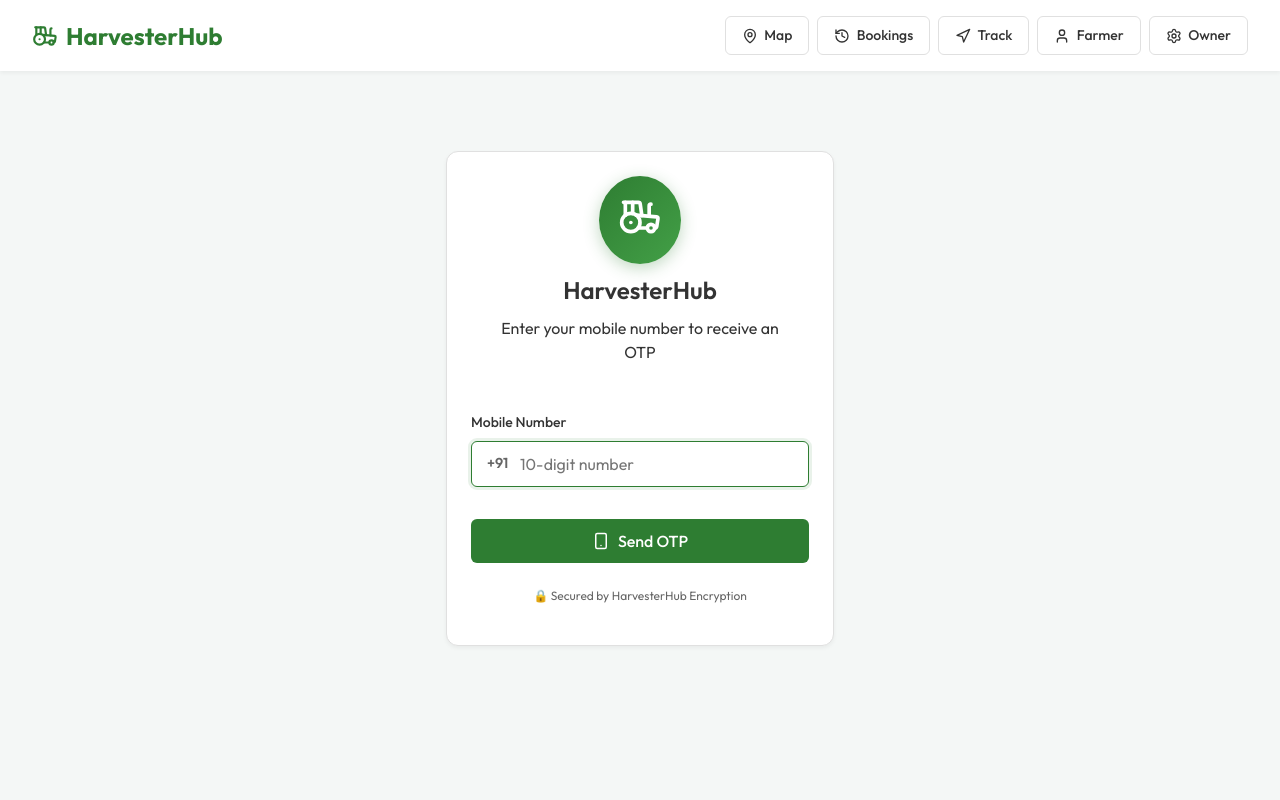
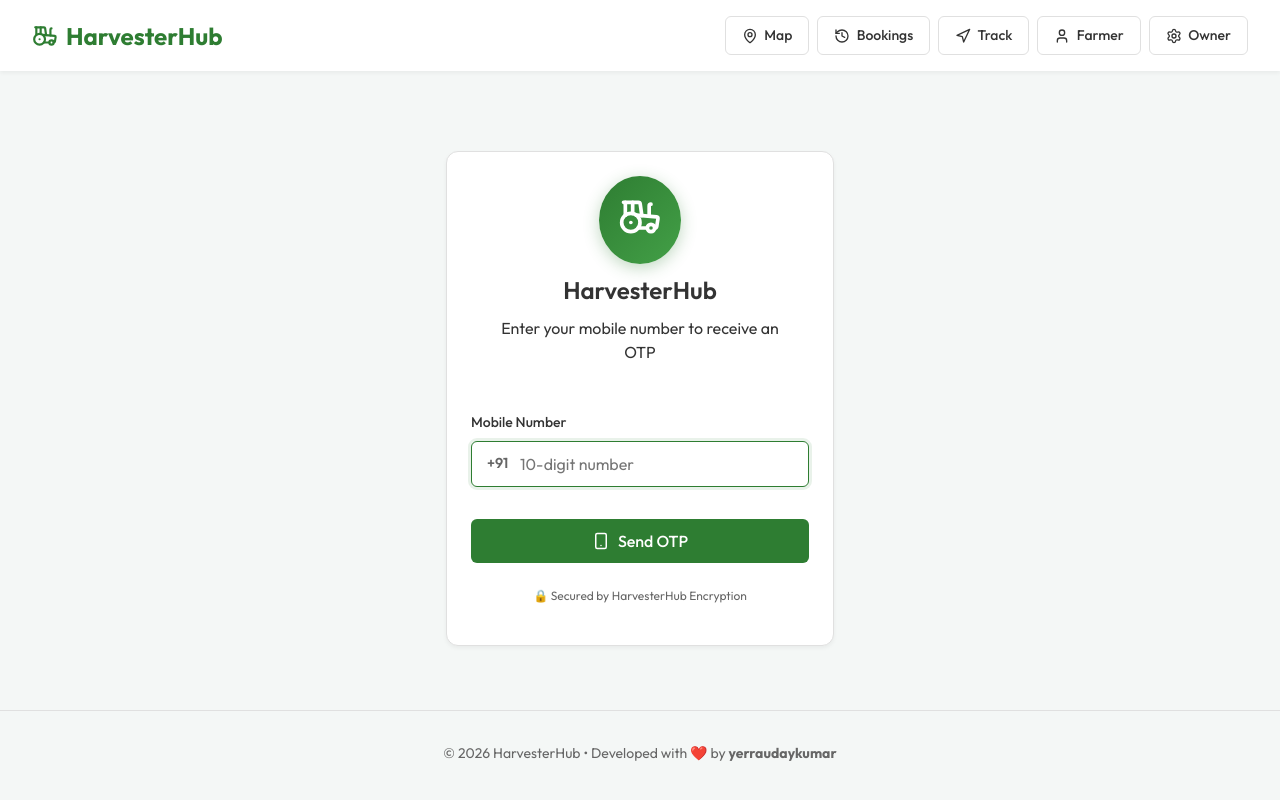
Before and after one commit to yerraudaykumar/tractor-booking-app, a React (Vite) app: page / in a window 1280 px wide. Shown: the top 800 px of the page. Built offline with nearby package versions, Linux system fonts and the light colour scheme.

Commit message:
Add developer attribution for yerraudaykumar

```diff
--- a/src/App.jsx
+++ b/src/App.jsx
@@ -51,6 +51,9 @@ function App() {
             <Route path="/track" element={<TrackVehicle />} />
           </Routes>
         </main>
+        <footer style={{ padding: '2rem 1rem', textAlign: 'center', borderTop: '1px solid var(--border-color)', marginTop: '2rem', color: 'var(--text-muted)', fontSize: '0.875rem' }}>
+          <p>© 2026 HarvesterHub • Developed with ❤️ by <strong>yerraudaykumar</strong></p>
+        </footer>
       </div>
     </BrowserRouter>
   );
```
Also changed, not shown: 1 other file (tests, documents, lock files or other folders).
